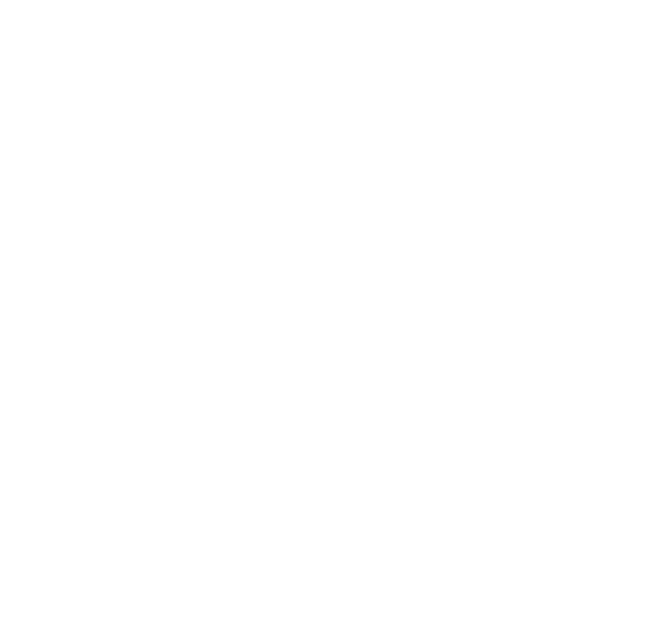
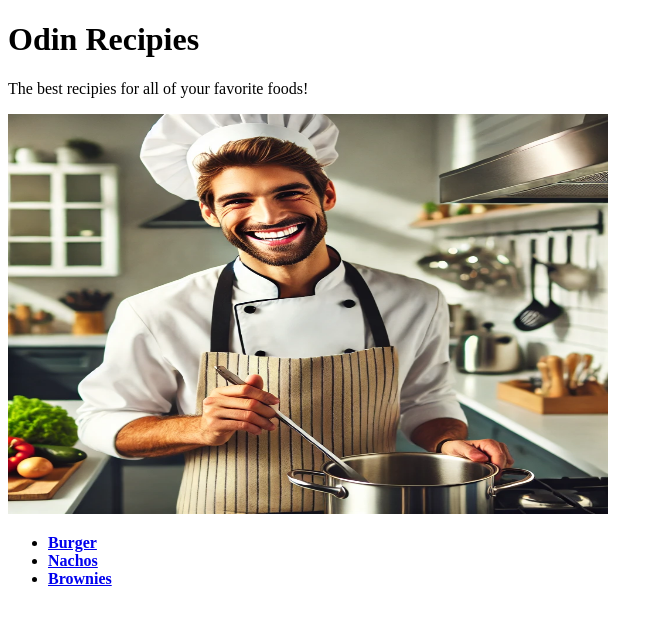
Before and after one commit to endilegend/Odin-recipes, a plain HTML site: page index.html in a window 1280 px wide. Shown: the whole page, without its empty margins (0-663 px from the left). Drawn offline with Linux system fonts and the light colour scheme.

Commit message:
Finished index.html and initialied all the recipe sites

```diff
--- a/index.html
+++ b/index.html
@@ -3,9 +3,16 @@
 <head>
     <meta charset="UTF-8">
     <meta name="viewport" content="width=\, initial-scale=1.0">
-    <title>Document</title>
+    <title>Recipies</title>
 </head>
 <body>
-
+    <h1>Odin Recipies</h1>
+        <p>The best recipies for all of your favorite foods!</p>
+        <img src = "img/chef.jpg" alt = "chef" height = 400 width = 600>
+        <ul>
+            <li><a href = "recipes/burger.html"><strong>Burger</strong></a></li>
+            <li><a href = "recipies/nachos.html"><strong>Nachos</strong></a></li>
+            <li><a href = "recipies/brownies.html"><strong>Brownies</strong></a></li>
+        </ul>
 </body>
 </html>
```
Also changed, not shown: recipes/brownies.html (added, +11 -0 lines), recipes/burger.html (added, +15 -0 lines), recipes/nachos.html (added, +11 -0 lines), img/Chef.jpg (added).
